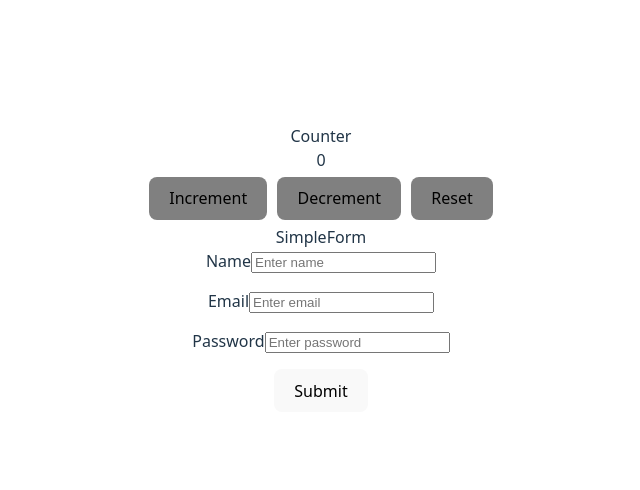
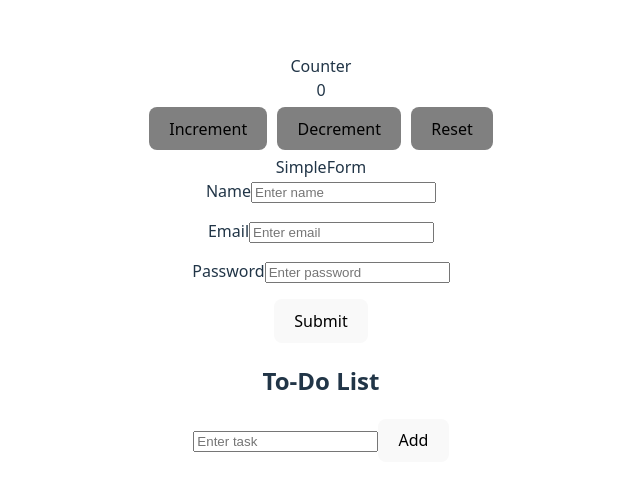
Before and after one commit to royrajiv18/react_code_snippets, a React (Vite) app: page / in a window 1280 px wide. Shown: the part 132-622 px from the top of the page, without its empty margins (319-959 px from the left). Built offline with nearby package versions, Linux system fonts and the light colour scheme.

Commit message:
to do list

```diff
--- a/src/App.jsx
+++ b/src/App.jsx
@@ -1,12 +1,14 @@
 import "./App.css";
 import Counter from "./Counter";
 import SimpleForm from "./SimpleForm";
+import TodoList from "./TodoList";
 
 function App() {
   return (
     <>
       <Counter />
       <SimpleForm />
+      <TodoList />
     </>
   );
 }
--- /dev/null
+++ b/src/TodoList.jsx
@@ -0,0 +1,63 @@
+import React, { useState } from "react";
+
+const TodoList = () => {
+  const [task, setTask] = useState("");
+  const [tasks, setTasks] = useState([]);
+
+  const handleAddTask = () => {
+    if (task.trim() === "") return; // Prevent adding empty tasks
+    setTasks([...tasks, { text: task, completed: false }]);
+    setTask("");
+  };
+
+  const handleToggleTask = (index) => {
+    const updatedTasks = tasks.map((t, i) =>
+      i === index ? { ...t, completed: !t.completed } : t
+    );
+    setTasks(updatedTasks);
+  };
+
+  const handleDeleteTask = (index) => {
+    const updatedTasks = tasks.filter((_, i) => i !== index);
+    setTasks(updatedTasks);
+  };
+
+  return (
+    <div style={{ width: "300px", margin: "20px auto", textAlign: "center" }}>
+      <h2>To-Do List</h2>
+      <div>
+        <input
+          type="text"
+          value={task}
+          onChange={(e) => setTask(e.target.value)}
+          placeholder="Enter task"
+        />
+        <button onClick={handleAddTask}>Add</button>
+      </div>
+
+      <ul style={{ listStyle: "none", padding: 0 }}>
+        {tasks.map((t, index) => (
+          <li key={index} style={{ margin: "10px 0" }}>
+            <span
+              onClick={() => handleToggleTask(index)}
+              style={{
+                textDecoration: t.completed ? "line-through" : "none",
+                cursor: "pointer",
+              }}
+            >
+              {t.text}
+            </span>
+            <button
+              onClick={() => handleDeleteTask(index)}
+              style={{ marginLeft: "10px" }}
+            >
+              ❌
+            </button>
+          </li>
+        ))}
+      </ul>
+    </div>
+  );
+};
+
+export default TodoList;
```
